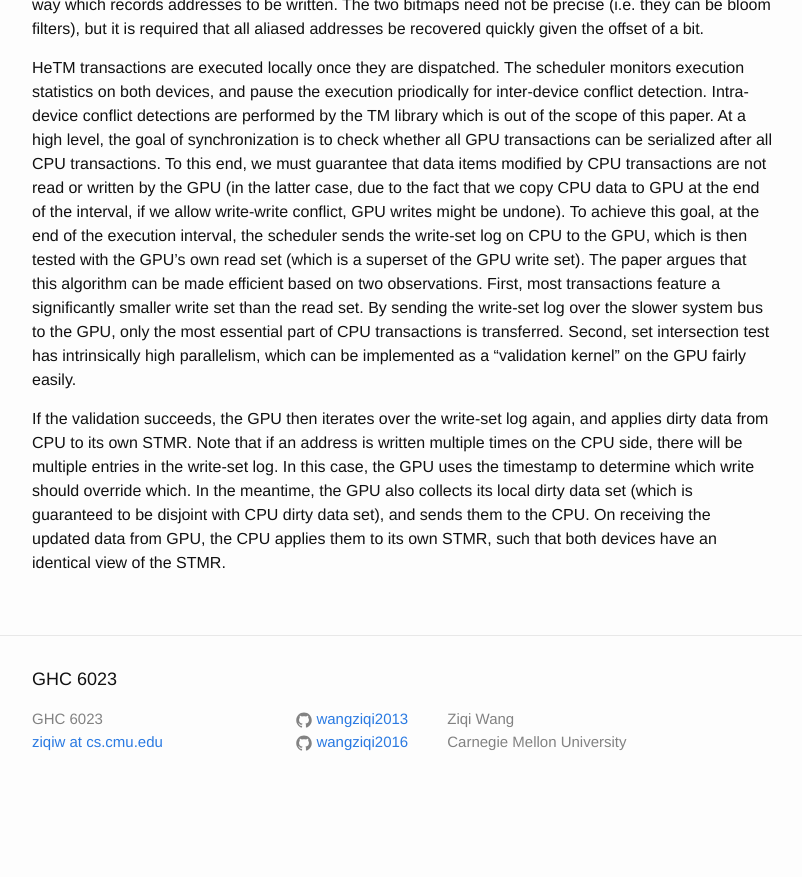
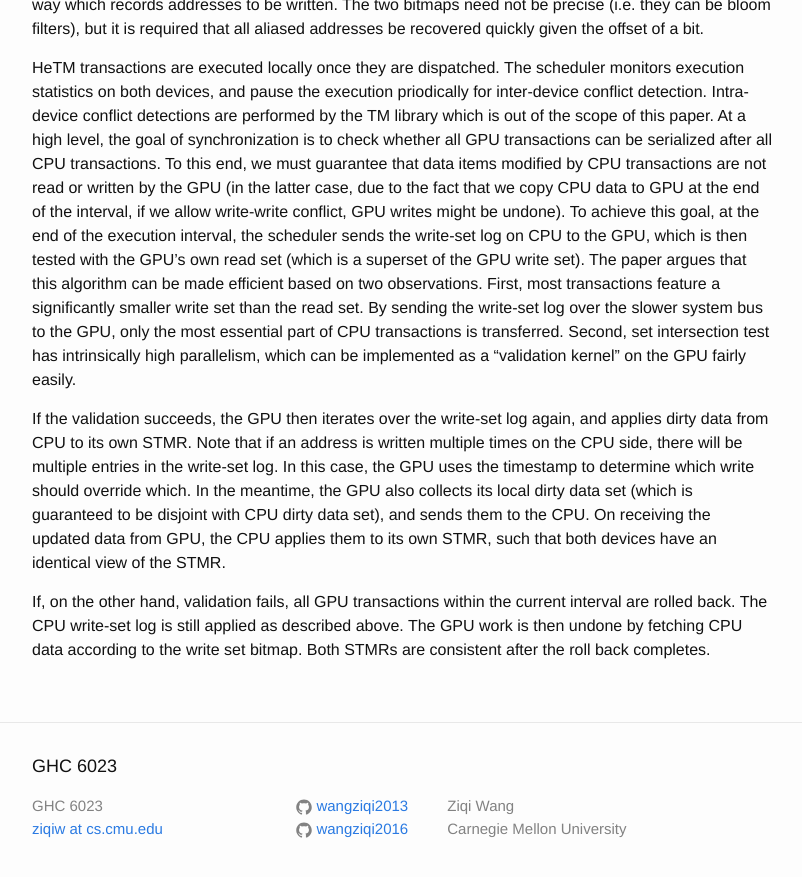
Before and after one commit to wangziqi2013/wangziqi2013.github.io, a Jekyll site: the page built from _posts/2019-10-20-hetm.markdown, in a window 1280 px wide and 900 px high, scrolled down 1672 px. Shown: the top 877 px of the window, without its empty margins (238-1040 px from the left). Built offline with Jekyll 4.4.1, drawn with Linux system fonts in a browser that asks for light colours; before the commit the page ends 2485 px from its top, so only the background shows below that.

Commit message:
Adding validation failure

```diff
--- a/_posts/2019-10-20-hetm.markdown
+++ b/_posts/2019-10-20-hetm.markdown
@@ -76,3 +76,7 @@ log. In this case, the GPU uses the timestamp to determine which write should ov
 also collects its local dirty data set (which is guaranteed to be disjoint with CPU dirty data set), and sends them to
 the CPU. On receiving the updated data from GPU, the CPU applies them to its own STMR, such that both devices have an
 identical view of the STMR.
+
+If, on the other hand, validation fails, all GPU transactions within the current interval are rolled back. The CPU
+write-set log is still applied as described above. The GPU work is then undone by fetching CPU data according to the
+write set bitmap. Both STMRs are consistent after the roll back completes.
```
